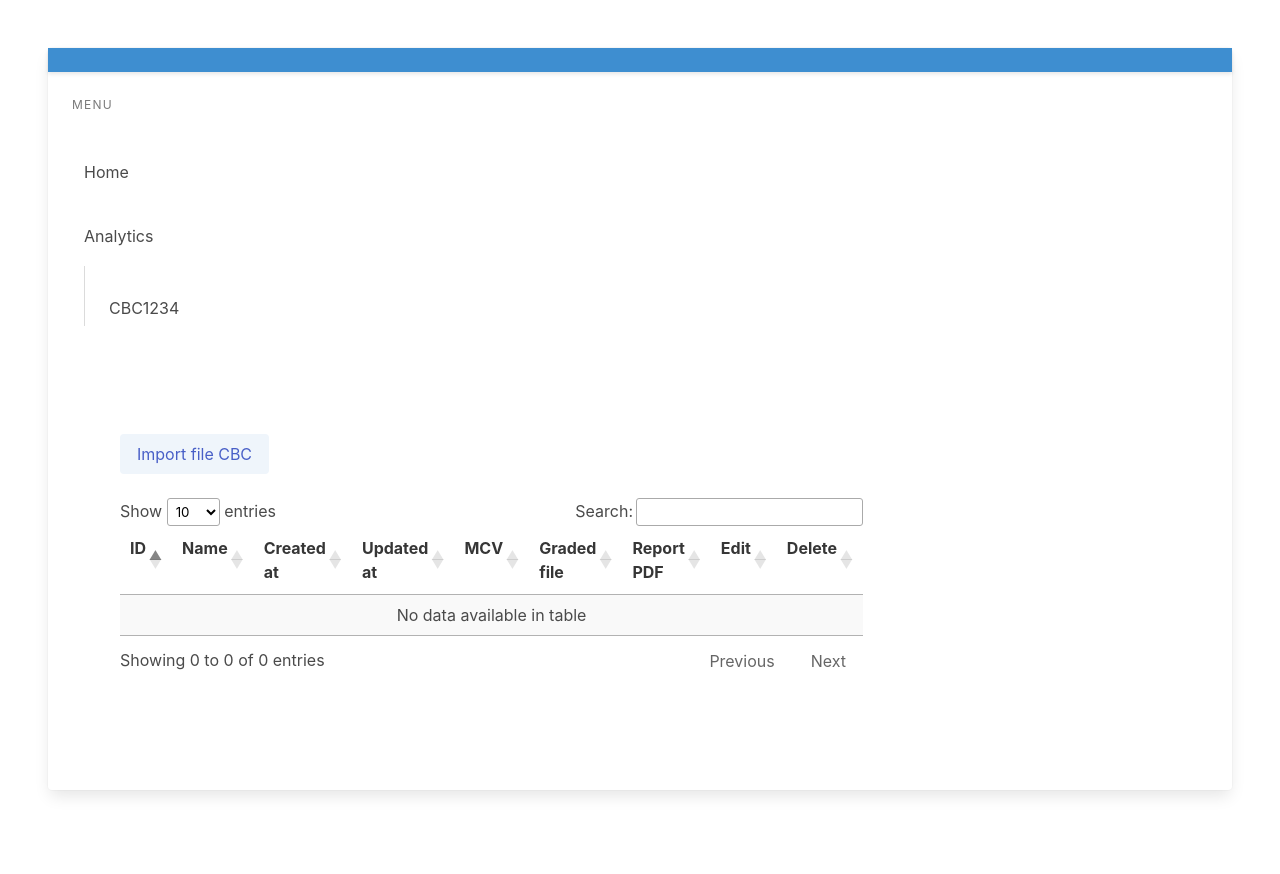
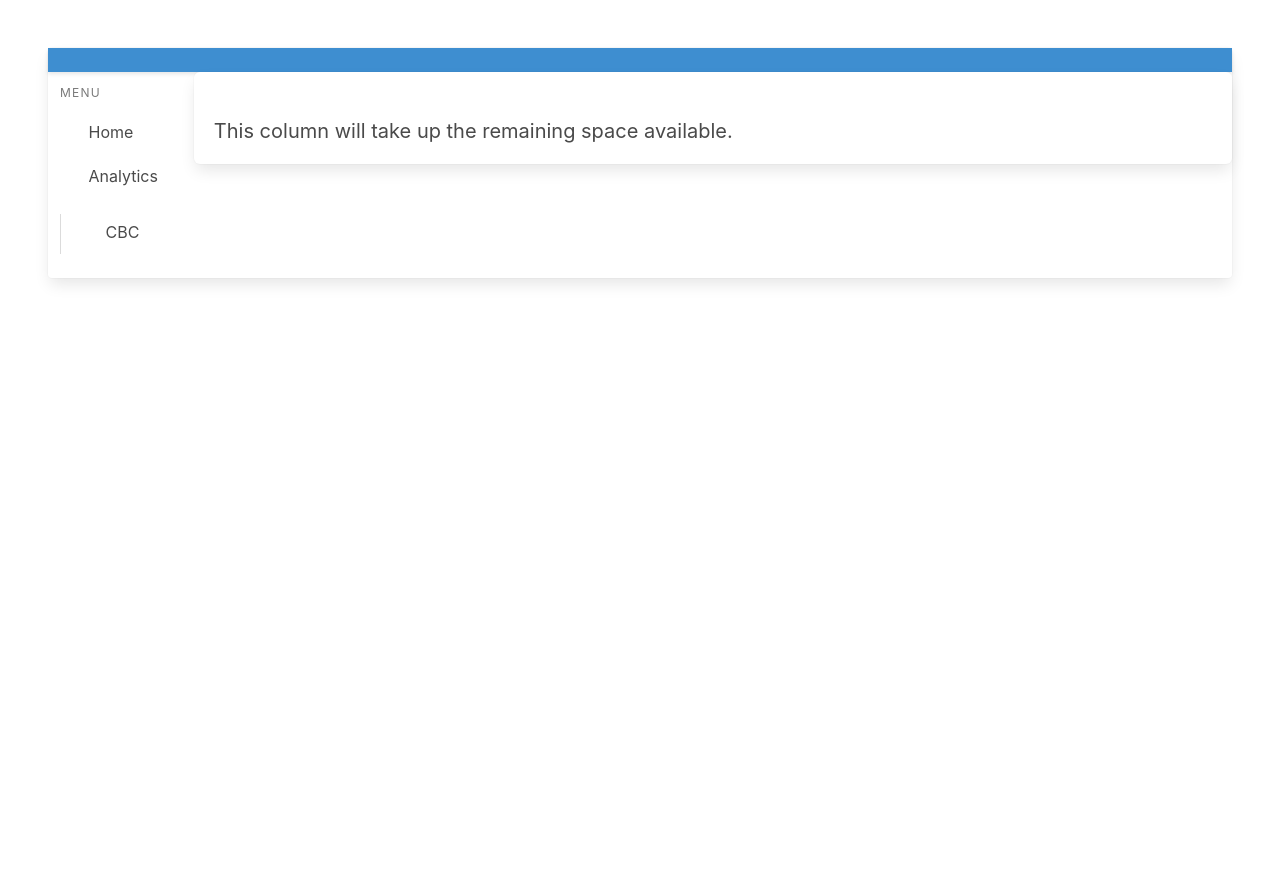
Before and after one commit to Exzanepa/project1, a Django app: page /pdf_list/ in a window 1280 px wide. Shown: the part 56-930 px from the top of the page. After the commit the page ends 340 px from the top, so only its background shows below. Run offline with Django 4.2, Linux system fonts and the light colour scheme; some libraries are stand-ins or nearby versions.

Commit message:
"commit template"

```diff
--- a/app/templates/template.html
+++ b/app/templates/template.html
@@ -140,7 +140,7 @@
 
 
 
-                <!-- <li>
+        <!-- <li>
                     <a href="#" class="">
                         <span class="icon"><i class="fa fa-info"></i></span> About
                     </a>
@@ -161,9 +161,11 @@
                     <div class="card-header">
                         <p class="card-header-title has-background-info  has-text-primary-light "></p>
                     </div>
-                    <div class="column">
-                        <div class="column is-1">
-                            <p class="menu-label is-hidden-touch">MENU</p>
+                    <div class="columns">
+                        <div class="column is-narrow">
+                            <div class="column is-1">
+                                <p class="menu-label is-hidden-touch">MENU</p>
+                            </div>
                             <ul class="menu-list">
                                 <li>
                                     <a href="{% url 'base' %}" class=" ">
@@ -178,54 +180,22 @@
                                     <ul>
                                         <li>
                                             <a href="{% url 'base' %}" class="">
-                                                <span class="icon is-small"><i class="fa fa-link"></i></span> CBC1234
+                                                <span class="icon is-small"><i class="fa fa-link"></i></span> CBC
                                             </a>
                                         </li>
-
-
-
-
                                     </ul>
                                 </li>
-
+                            </ul>
                         </div>
-
-                    </div>
-
-
-
-                    <div class="column">
-
-
-                        <div class="column is-1">
-                            {% block content %}
-                            {% for post in posts %}
-
-
-
-
-                            {% endfor %}
-                            {% endblock %}
-
-
+                        <div class="column">
+                            <div class="box">
+                                <p class="title is-5">Flexible column</p>
+                                <p class="subtitle">This column will take up the remaining space available.</p>
+                            </div>
                         </div>
                     </div>
-
-
-
-
-
-
-
-
-
-
-
                 </div>
                 <br />
-
-
-
             </div>
         </div>
 
```
